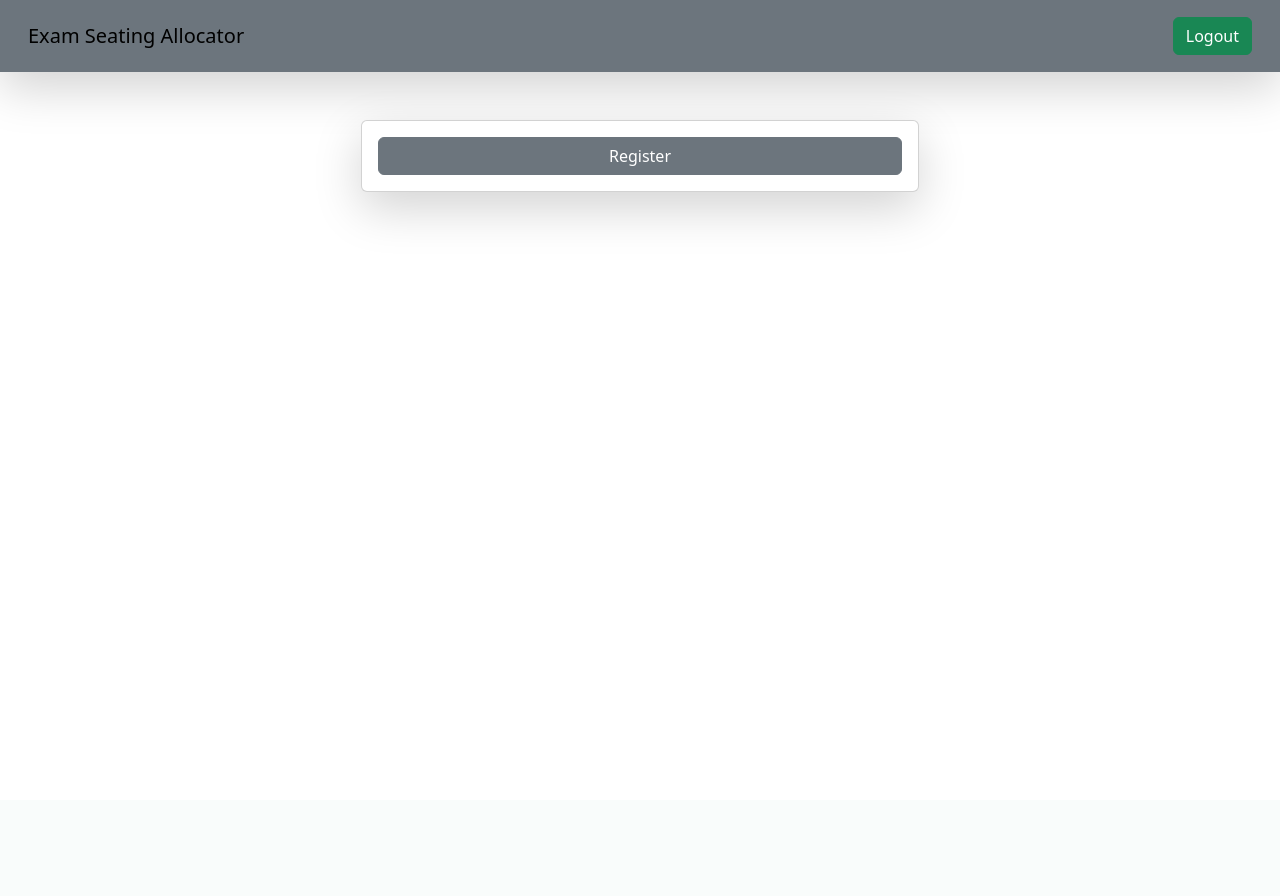
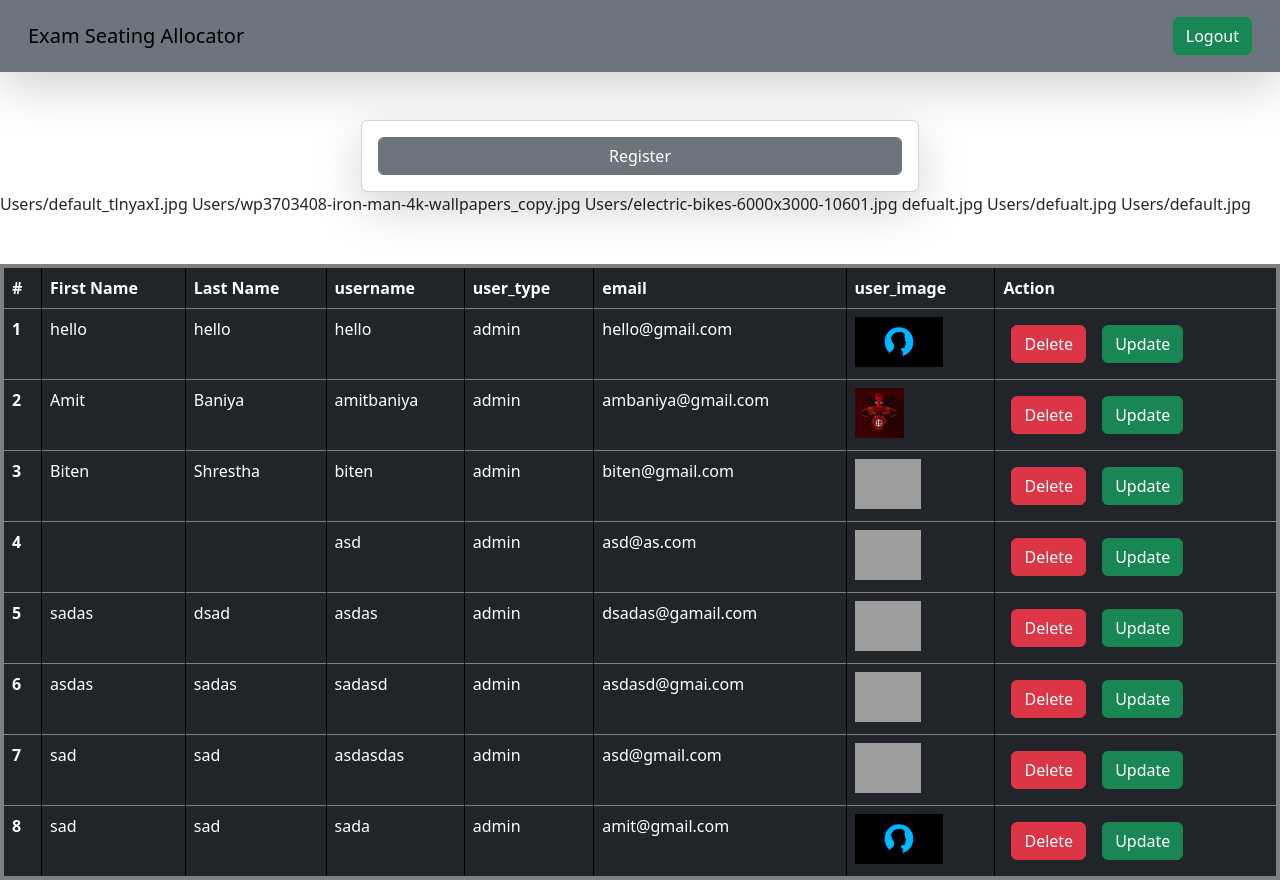
Before and after one commit to ASerene01/Exam-Seating-Allocator, a Django app: page /admin_home/ in a window 1280 px wide. Before the commit the page ends 217 px from the top, so only its background shows below. Run offline with Django 4.2, Linux system fonts and the light colour scheme; a user stored in the database is signed in; data comes from the database, SQL or seed files in the repository; both versions use the stored data as it was after the commit; grey boxes are pictures that could not be loaded.

Commit message:
User Profile registration and viewing
Signed-off-by: ASerene01 <122513988+ASerene01@users.noreply.github.com>

```diff
--- a/api/models.py
+++ b/api/models.py
@@ -1,33 +1,3 @@
-""" from django.db import models
-from django.contrib.auth.models import User
-
-
-class UserProfileBase(models.Model):
-    user = models.OneToOneField(User, on_delete=models.CASCADE)
-    username = models.CharField(max_length=30)
-    email = models.EmailField()
-
-    class Meta:
-        abstract = True
-
-
-class Teacher(UserProfileBase):
-    # Add customer-specific fields
-    phone_number = models.CharField(max_length=15)
-    address = models.TextField()
-
-
-class Student(UserProfileBase):
-    # Add employee-specific fields
-    employee_id = models.CharField(max_length=10)
-    job_title = models.CharField(max_length=50)
-
-
-class RTE(UserProfileBase):
-    # Add employee-specific fields
-    employee_id = models.CharField(max_length=10)
-    job_title = models.CharField(max_length=50)
- """
 from django.contrib.auth.models import AbstractUser, Group, Permission
 from django.db import models
 
@@ -40,6 +10,9 @@ USER_TYPES = (
 
 class User(AbstractUser):
     user_type = models.CharField(max_length=20, choices=USER_TYPES)
+    user_image = models.ImageField(
+        upload_to="Users",
+    )
     # related_name attributes to avoid clashes
     groups = models.ManyToManyField(Group, related_name="api_users")
     user_permissions = models.ManyToManyField(Permission, related_name="api_users")
--- a/api/templates/adminHome.html
+++ b/api/templates/adminHome.html
@@ -19,6 +19,43 @@
       >Register</a
     >
 
+    </form>
+</div>
+
+    <table class="table table-dark table-bordered mt-5" style="border-width:4px; border-color:grey;">
+  <thead>
+    <tr>
+      <th scope="col">#</th>
+      <th scope="col">First Name</th>
+      <th scope="col">Last Name</th>
+      <th scope="col">username</th>
+      <th scope="col">user_type</th>
+      <th scope="col">email</th>
+      <th scope="col">user_image</th>
+      <th scope="col">Action</th>
+    </tr>
+  </thead>
+  <tbody >
+    {%for user in AllUsers%}
+    {{user.user_image}}
+    <tr>
+      <th scope="row">{{forloop.counter}}</th>
+      <td>{{user.first_name}}</td>
+      <td>{{user.last_name}}</td>
+      <td>{{user.username}}</td>
+      <td>{{user.user_type}}</td>
+      <td>{{user.email}}</td>
+      <td>
+        <img src="/media/{{user.user_image}}" style="height: 50px" />
+      </td>
+      <td>
+        <a href="#" class="btn btn-danger m-2">Delete</button>
+          <a href="#" class="btn btn-success m-2">Update</button>
+      </td>
+
+    </tr>
+    {%endfor%}
+  </tbody>
+</table>
+
     {%endblock%}
-  </form>
-</div>
--- a/api/templates/register.html
+++ b/api/templates/register.html
@@ -88,6 +88,12 @@
         id="exampleInputPassword1"
       />
     </div>
+    <div class="mb-3">
+      <label for="exampleInputPassword1" class="form-label">
+        Upload your profile picture
+      </label>
+      <input name="user_image" type="file" class="form-control" />
+    </div>
     <button type="submit" class="btn btn-primary">Register</button>
 
     {%endblock%}
--- a/api/views.py
+++ b/api/views.py
@@ -6,14 +6,17 @@ from django.contrib import messages
 User = get_user_model()
 from django.shortcuts import render, redirect
 from .models import *
+from django.contrib.auth.decorators import login_required
 
 
 # Create your views here.
+User = get_user_model()
+
+
 def login_page(request):
     if request.method == "POST":
         username = request.POST.get("username")
         password = request.POST.get("password")
-        User = get_user_model()
 
         if not User.objects.filter(username=username).exists():
             messages.error(request, "Invalid Username")
@@ -30,10 +33,14 @@ def login_page(request):
     return render(request, "login.html")
 
 
+@login_required(login_url="login_page")
 def admin_home(request):
-    return render(request, "adminHome.html")
+    queryset = User.objects.all()
+    context = {"AllUsers": queryset}
+    return render(request, "adminHome.html", context)
 
 
+@login_required(login_url="login_page")
 def register(request):
     if request.method == "POST":
         data = request.POST
@@ -43,7 +50,9 @@ def register(request):
         email = data.get("email")
         user_type = (data.get("user_type")).lower()
         password = data.get("password")
-
+        user_image = request.FILES.get("user_image")
+        if user_image is None:
+            user_image = "Users/default.jpg"
         user = User.objects.filter(username=username)
         if user.exists():
             messages.info(request, "Username already registered")
@@ -58,6 +67,7 @@ def register(request):
             username=username,
             email=email,
             user_type=user_type,
+            user_image=user_image,
         )
         user.set_password(password)
         user.save()
@@ -86,6 +96,7 @@ def register(request):
             user.groups.add(teacher_group)
         messages.info(request, "Successfully registered")
         return redirect("/register/")
+
     context = {"style": "register"}
     return render(request, "register.html", context)
 
--- a/main/settings.py
+++ b/main/settings.py
@@ -124,7 +124,7 @@ STATICFILES_DIRS = [
 ]
 
 
-MEDIA_ROOT = os.path.join(BASE_DIR, "static")
+MEDIA_ROOT = os.path.join(BASE_DIR, "static/myapp/Pictures")
 MEDIA_URL = "/media/"
 # Default primary key field type
 # https://docs.djangoproject.com/en/4.2/ref/settings/#default-auto-field
--- a/main/urls.py
+++ b/main/urls.py
@@ -16,6 +16,9 @@ Including another URLconf
 """
 from django.contrib import admin
 from django.urls import path, include
+from django.conf import settings
+from django.conf.urls.static import static
+from django.contrib.staticfiles.urls import staticfiles_urlpatterns
 from api.views import *
 
 urlpatterns = [
@@ -25,3 +28,9 @@ urlpatterns = [
     path("register/", register, name="register"),
     path("logout/", logout_page, name="logout"),
 ]
+
+
+if settings.DEBUG:
+    urlpatterns += static(settings.MEDIA_URL, document_root=settings.MEDIA_ROOT)
+
+urlpatterns += staticfiles_urlpatterns()
```
Also changed, not shown: api/admin.py (+17 -2 lines), api/migrations/0008_user_use_image.py (added), api/migrations/0009_alter_user_use_image.py (added), api/migrations/0010_rename_use_image_user_user_image.py (added), api/migrations/0011_alter_user_user_image.py (added), api/migrations/0012_alter_user_user_image.py (added), api/migrations/0013_alter_user_user_image.py (added), db.sqlite3, static/myapp/Pictures/Users/default.jpg (added), static/myapp/Pictures/Users/default_tlnyaxI.jpg (added), static/myapp/Pictures/Users/wp3703408-iron-man-4k-wallpapers_copy.jpg (added), 1 other file.
